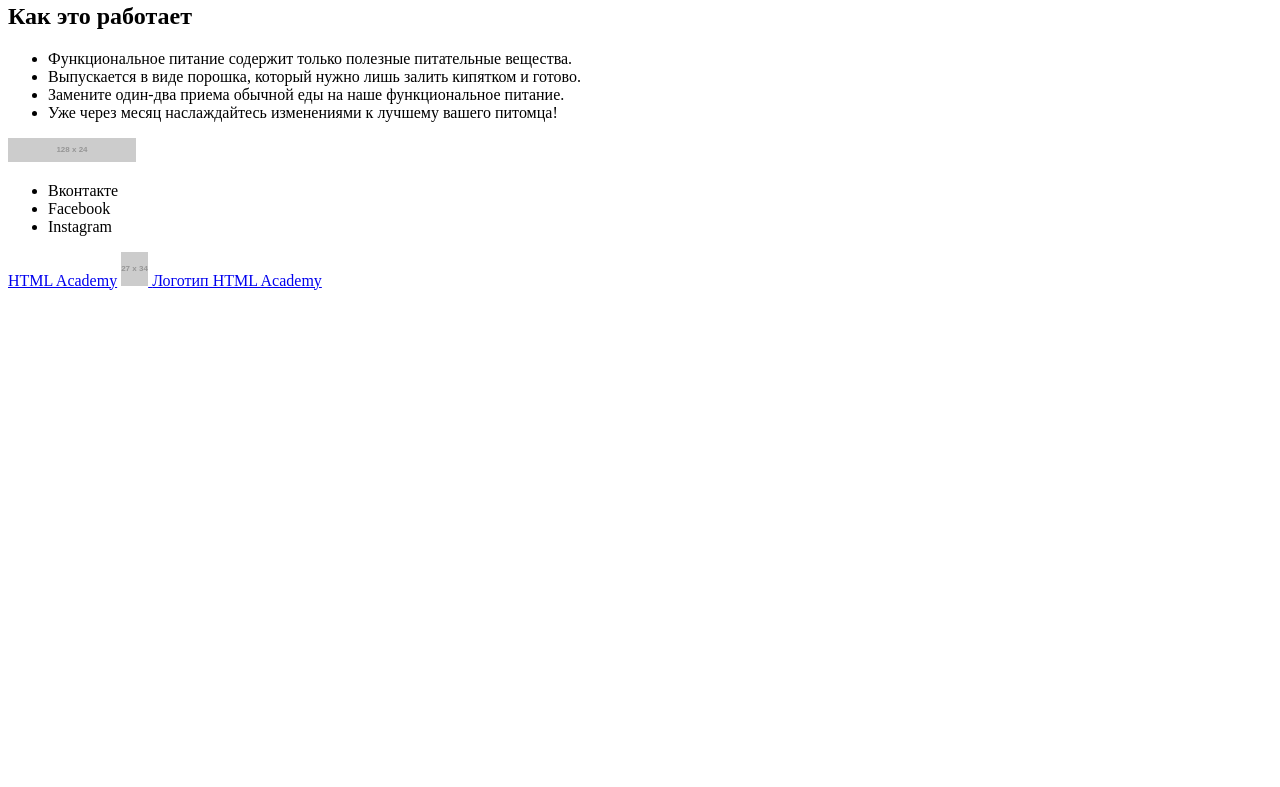
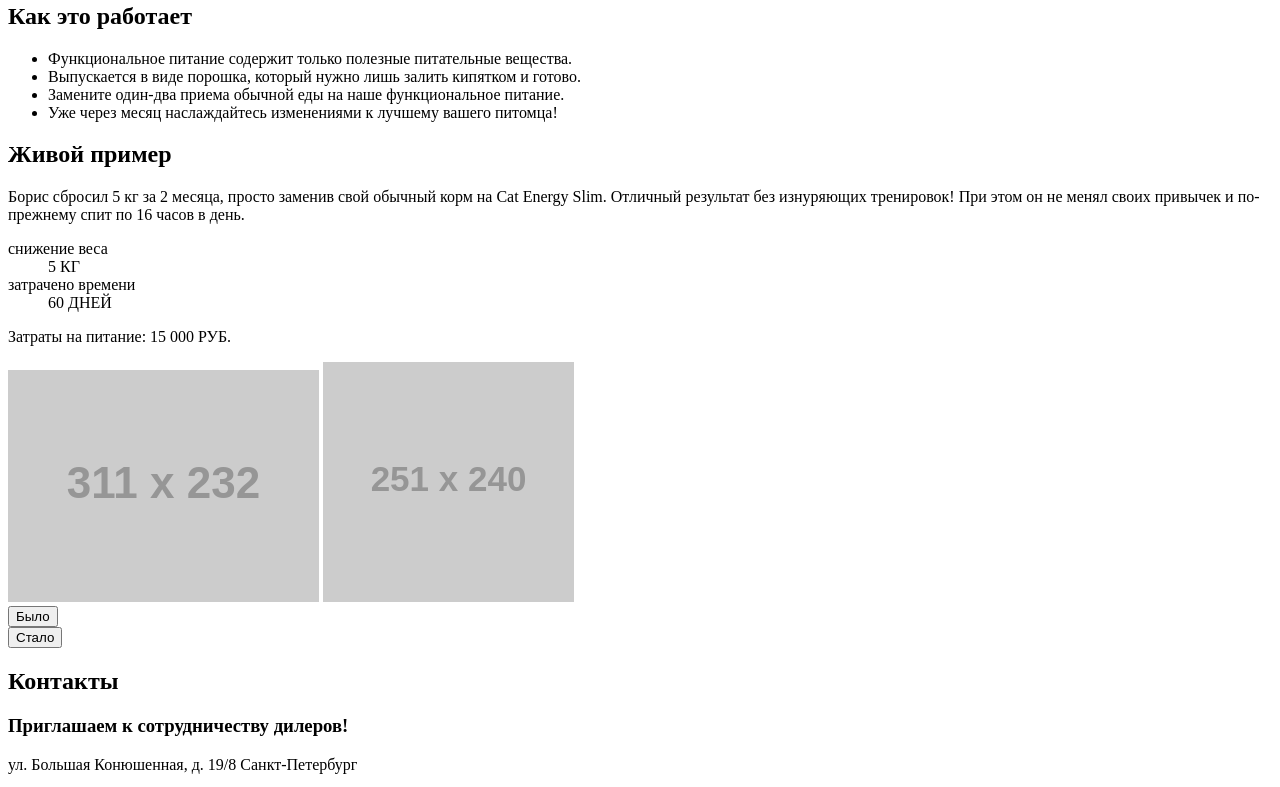
Before and after one commit to JacobBeam/891863-cat-energy-20, a website: page source/index.html in a window 1280 px wide. Shown: the part 842-1629 px from the top of the page. Before the commit the page ends 1140 px from the top, so only its background shows below. Drawn offline with Linux system fonts and the light colour scheme; placeholder pictures from the web are drawn by us.

Commit message:
Верстка index.html

```diff
--- a/source/index.html
+++ b/source/index.html
@@ -80,6 +80,45 @@
         </ul>
       </div>
     </section>
+    <section class="example">
+      <div class="example__wrapper">
+        <h2 class="example__title">Живой пример</h2>
+        <p class="example__text">Борис сбросил 5 кг за 2 месяца, просто заменив свой обычный корм на Cat Energy Slim.
+          Отличный результат без изнуряющих тренировок! При этом он не менял своих привычек и по-прежнему спит по 16
+          часов в день.
+        </p>
+        <dl class="example__stats">
+          <dt class="example__description">снижение веса</dt>
+          <dd class="example__value">5 КГ</dd>
+          <dt class="example__description">затрачено времени</dt>
+          <dd class="example__value">60 ДНЕЙ</dd>
+        </dl>
+        <p class="example__price">Затраты на питание: <span>15 000</span> РУБ. </p>
+        <div class="example__image slider">
+          <div class="slider__list">
+            <img class="slider__before" src="https://via.placeholder.com/311x232" alt="Упитанный кот" width="311"
+              height="232">
+            <img class="slider__after" src="https://via.placeholder.com/251x240" alt="Упитанный кот" width="251"
+              height="240">
+          </div>
+          <div class="slider__toggles">
+            <button class="slider__toggle slider__toggle--current">Было</button>
+            <div class="slider__controls"></div>
+            <button class="slider__toggle">Стало</button>
+          </div>
+        </div>
+      </div>
+    </section>
+    <section class="contacts">
+      <h2 class="visually-hidden">Контакты</h2>
+      <div class="contacts__wrapper">
+        <h3 class="contacts__title">Приглашаем к сотрудничеству дилеров!</h3>
+        <p class="contacts__addres">ул. Большая Конюшенная, д. 19/8 Санкт-Петербург</p>
+      </div>
+      <div class="contacts__map">
+        <img src="https://via.placeholder.com/320x362" alt="Карта с указанием адреса офиса" width="320" height="362">
+      </div>
+    </section>
   </main>
   <footer class="footer">
     <div class="footer__wrapper">
```
